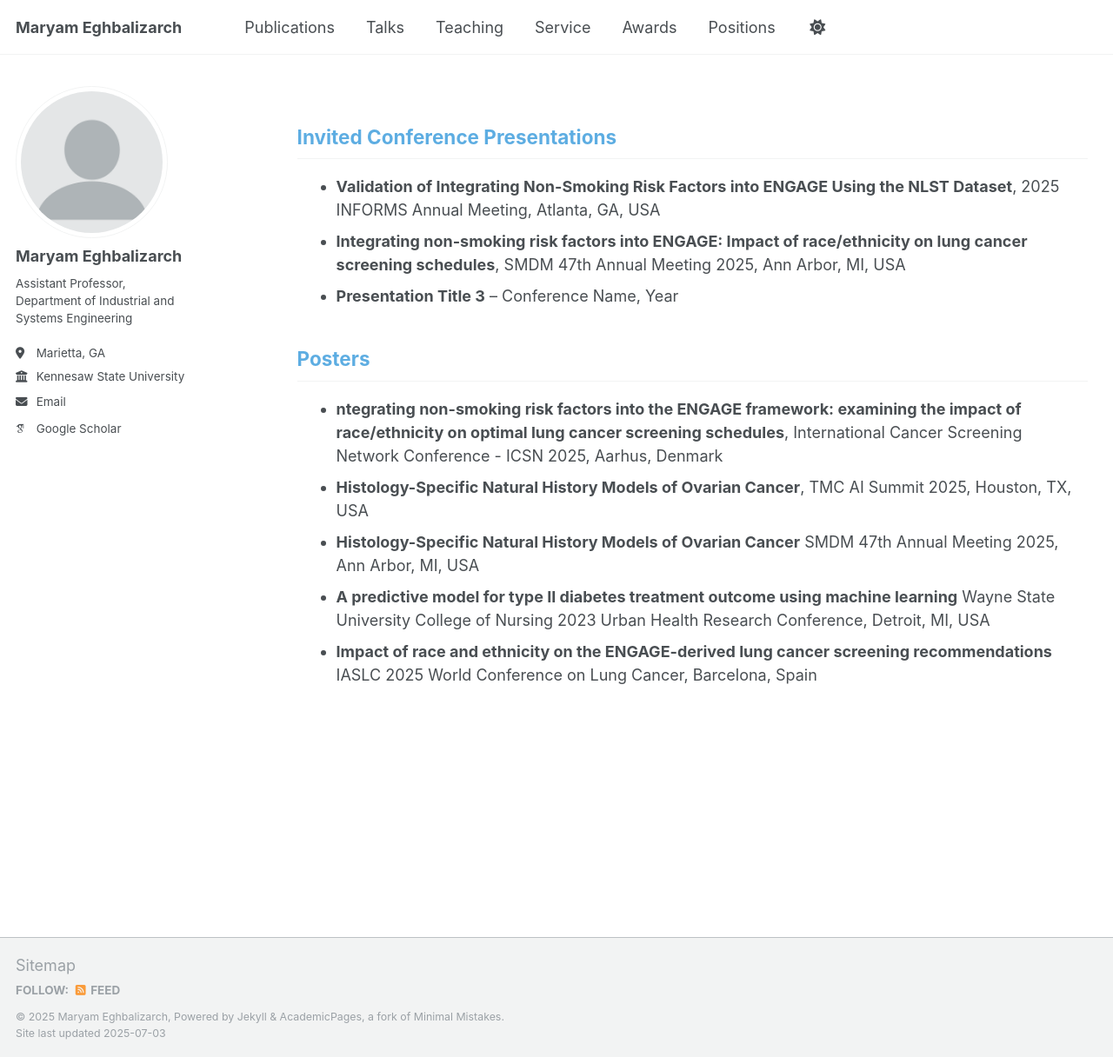
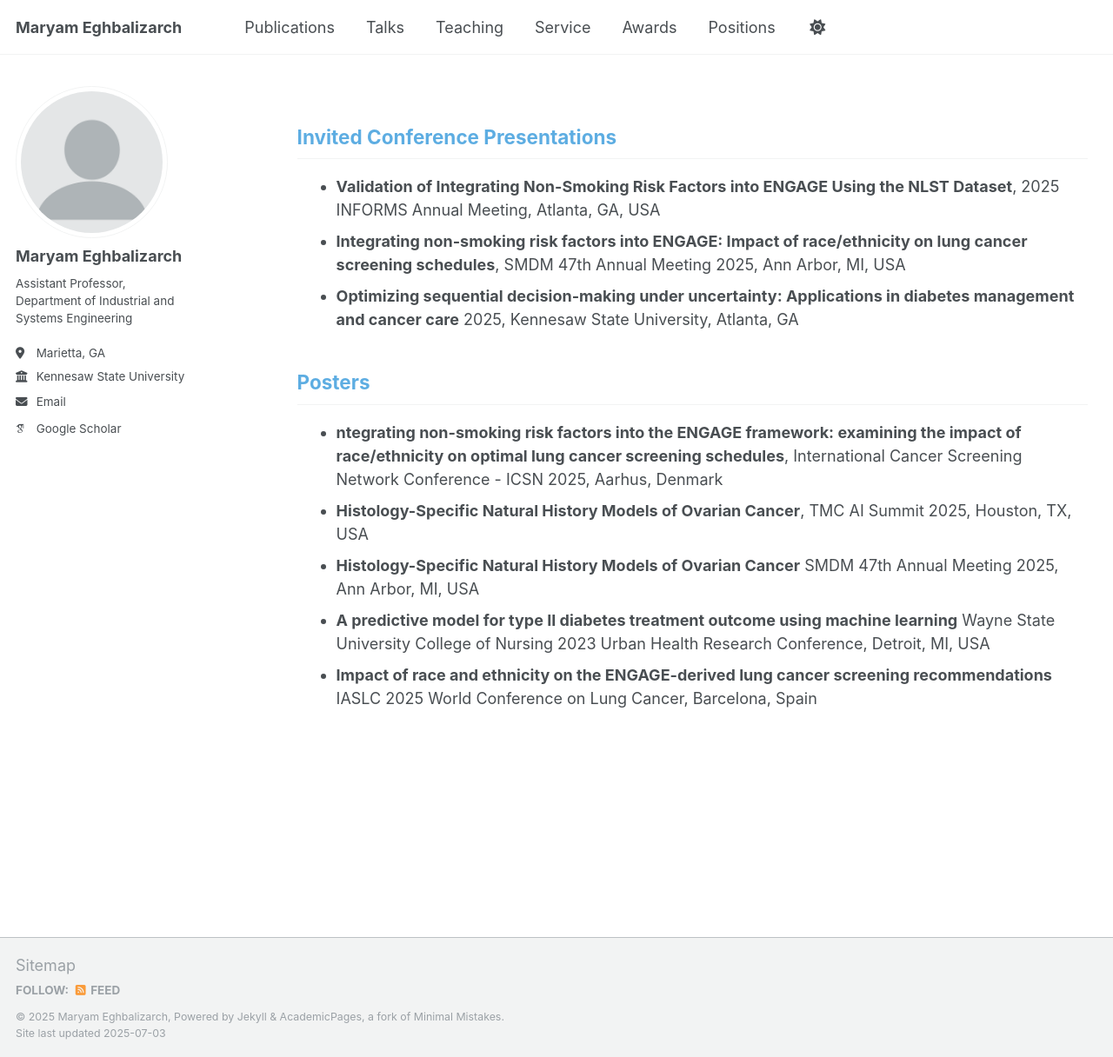
Before and after one commit to meghbalizarch/meghbalizarch.github.io, a Jekyll site: the page built from _pages/talks.html, in a window 1280 px wide and 1216 px high. Shown: the whole window at 87% size. Built offline with Jekyll 4.4.1, drawn with Linux system fonts in a browser that asks for light colours; some web fonts are replaced; a script that is not in the unit is left out.

Commit message:
Update talks.html

```diff
--- a/_pages/talks.html
+++ b/_pages/talks.html
@@ -8,7 +8,7 @@ author_profile: true
   <li><strong>Validation of Integrating Non-Smoking Risk Factors into ENGAGE Using the NLST Dataset</strong>, 2025 INFORMS Annual Meeting, Atlanta, GA, USA</li>
   <li><strong>Integrating non-smoking risk factors into ENGAGE: Impact of race/ethnicity on lung cancer screening schedules</strong>, SMDM 47th Annual Meeting 2025,
 Ann Arbor, MI, USA</li>
-  <li><strong>Presentation Title 3</strong> – Conference Name, Year</li>
+  <li><strong>Optimizing sequential decision-making under uncertainty: Applications in diabetes management and cancer care</strong> 2025, Kennesaw State University, Atlanta, GA</li>
 </ul>
 
 <h2 style="color:#5dade2; font-weight:bold; margin-left:60px;margin-right:-200px;">Posters</h2>
```
